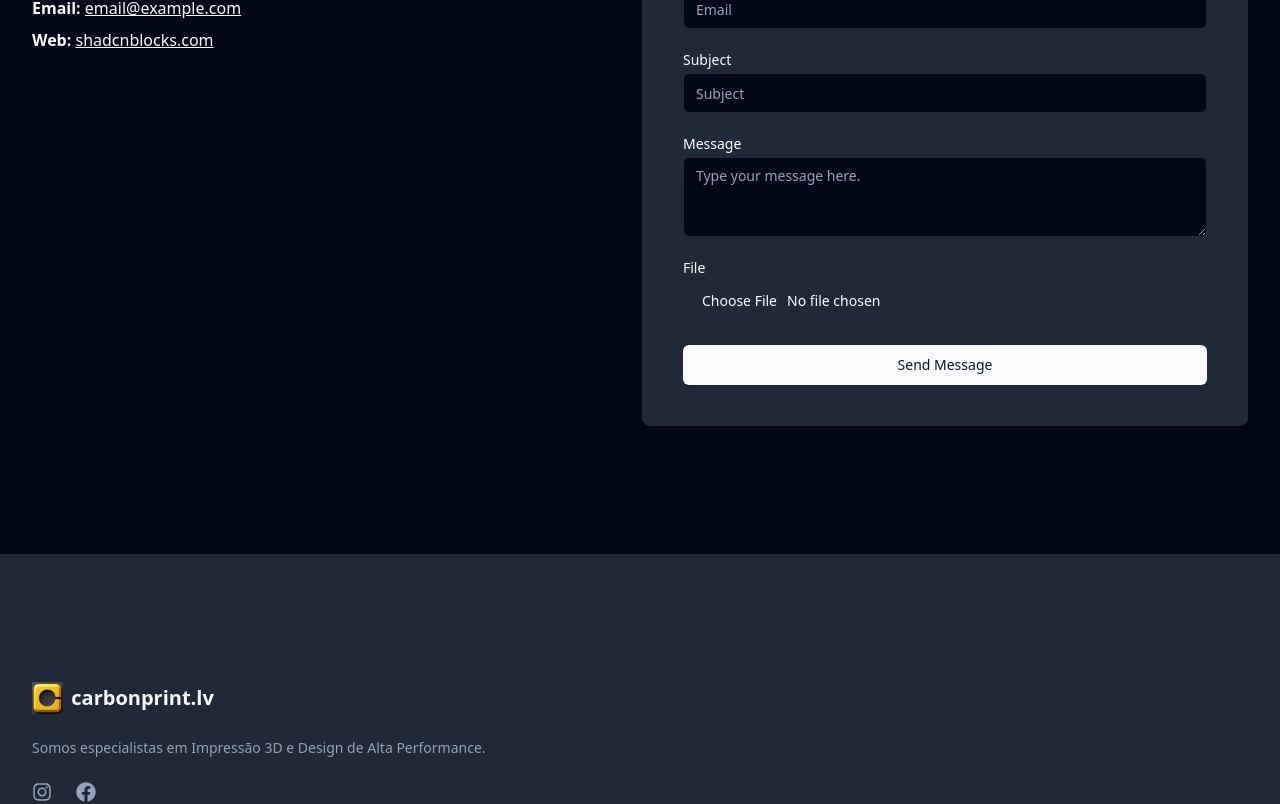
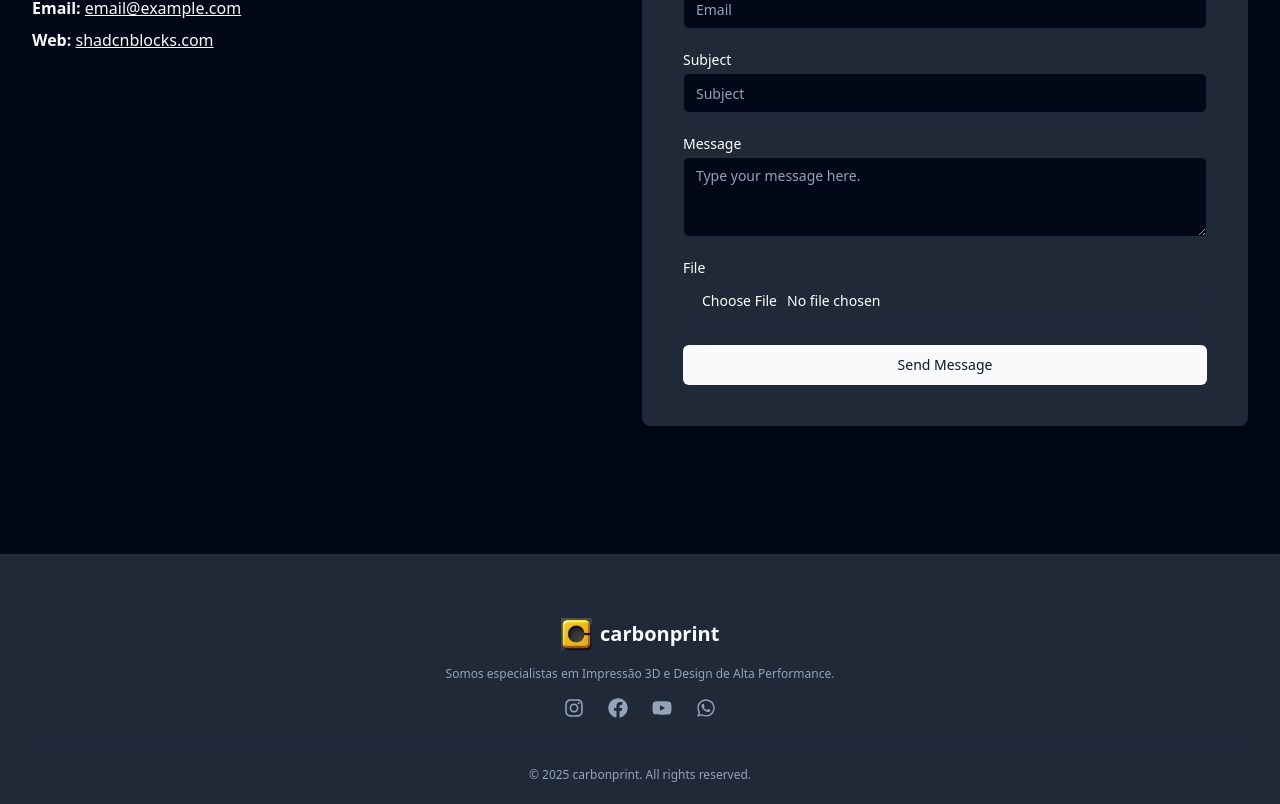
Before and after one commit to Kizenbahs/pt.carbonprint.lv, a React (Vite) app: page / in a window 1280 px wide. Shown: the part 1993-2797 px from the top of the page. Built offline with nearby package versions, Linux system fonts and the light colour scheme.

Commit message:
Add WhatsApp icon to footer with link to wa.me/37126236432

```diff
--- a/src/components/Footer.tsx
+++ b/src/components/Footer.tsx
@@ -1,5 +1,5 @@
 import React from "react";
-import { FaFacebook, FaInstagram, FaLinkedin, FaTwitter } from "react-icons/fa";
+import { FaFacebook, FaInstagram, FaLinkedin, FaTwitter, FaYoutube, FaWhatsapp } from "react-icons/fa";
 
 interface Footer7Props {
   logo?: {
@@ -56,35 +56,35 @@ const defaultSections = [
 ];
 
 const defaultSocialLinks = [
-  { icon: <FaInstagram className="size-5" />, href: "#", label: "Instagram" },
-  { icon: <FaFacebook className="size-5" />, href: "#", label: "Facebook" },
+  { icon: <FaInstagram className="size-5" />, href: "https://www.instagram.com/carbonprintpro/", label: "Instagram" },
+  { icon: <FaFacebook className="size-5" />, href: "https://www.facebook.com/krkpkp", label: "Facebook" },
+  { icon: <FaYoutube className="size-5" />, href: "https://www.youtube.com/@CarbonPrintLV", label: "YouTube" },
+  { icon: <FaWhatsapp className="size-5" />, href: "https://wa.me/37126236432", label: "WhatsApp" },
 ];
 
 const defaultLegalLinks = [
-  { name: "Terms and Conditions", href: "#" },
-  { name: "Privacy Policy", href: "#" },
 ];
 
 const Footer = ({
   logo = {
     url: "#",
     src: "/img/3d-print-logo.png",
-    alt: "carbonprint.lv logo",
-    title: "carbonprint.lv",
+    alt: "carbonprint logo",
+    title: "carbonprint",
   },
   sections = defaultSections,
   description = "Somos especialistas em Impressão 3D e Design de Alta Performance.",
   socialLinks = defaultSocialLinks,
-  copyright = `© ${new Date().getFullYear()} carbonprint.lv. All rights reserved.`,
+  copyright = `© ${new Date().getFullYear()} carbonprint. All rights reserved.`,
   legalLinks = defaultLegalLinks,
 }: Footer7Props) => {
   return (
-    <section className="py-32 dark:bg-gray-800">
+    <section className="py-16 dark:bg-gray-800">
       <div className="container">
-        <div className="flex w-full flex-col items-center text-center gap-10">
-          <div className="flex w-full flex-col justify-between gap-6 lg:items-start">
+        <div className="flex w-full flex-col items-center text-center gap-6">
+          <div className="flex w-full flex-col items-center gap-4">
             {/* Logo */}
-            <div className="flex items-center gap-2 lg:justify-start">
+            <div className="flex items-center gap-2">
               <a href={logo.url}>
                 <img
                   src={logo.src}
@@ -95,13 +95,13 @@ const Footer = ({
               </a>
               <h2 className="text-xl font-semibold">{logo.title}</h2>
             </div>
-            <p className="text-muted-foreground max-w-[70%] text-sm">
+            <p className="text-muted-foreground max-w-[70%] text-xs text-center">
               {description}
             </p>
             <ul className="text-muted-foreground flex items-center justify-center space-x-6">
               {socialLinks.map((social, idx) => (
                 <li key={idx} className="hover:text-primary font-medium">
-                  <a href={social.href} aria-label={social.label}>
+                  <a href={social.href} aria-label={social.label} target="_blank" rel="noopener noreferrer">
                     {social.icon}
                   </a>
                 </li>
@@ -109,7 +109,7 @@ const Footer = ({
             </ul>
           </div>
         </div>
-        <div className="text-muted-foreground mt-8 flex flex-col items-center text-center gap-4 border-t py-8 text-xs font-medium">
+        <div className="text-muted-foreground mt-6 flex flex-col items-center text-center gap-3 border-t py-6 text-xs font-medium">
           <p className="order-2 lg:order-1">{copyright}</p>
           <ul className="order-1 flex flex-col gap-2 md:order-2 md:flex-row">
             {legalLinks.map((link, idx) => (
--- a/src/components/Navbar.tsx
+++ b/src/components/Navbar.tsx
@@ -76,7 +76,7 @@ const Navbar = () => {
               alt="Shadcn UI Navbar"
             />
             <span className="text-lg font-semibold tracking-tighter">
-              carbonprint.lv
+              carbonprint
             </span>
           </a>
           <NavigationMenu className="hidden lg:block">
@@ -139,7 +139,7 @@ const Navbar = () => {
                       alt="Shadcn UI Navbar"
                     />
                     <span className="text-lg font-semibold tracking-tighter">
-                      carbonprint.lv
+                      carbonprint
                     </span>
                   </a>
                 </SheetTitle>
```
